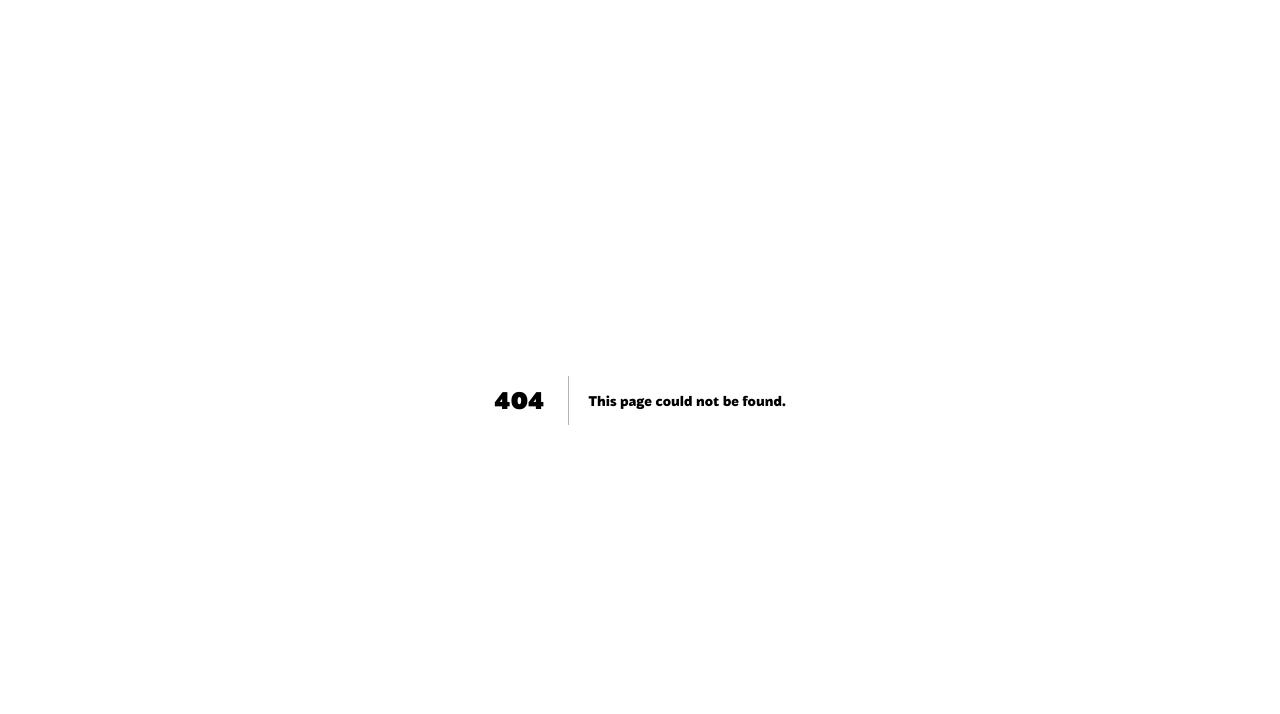
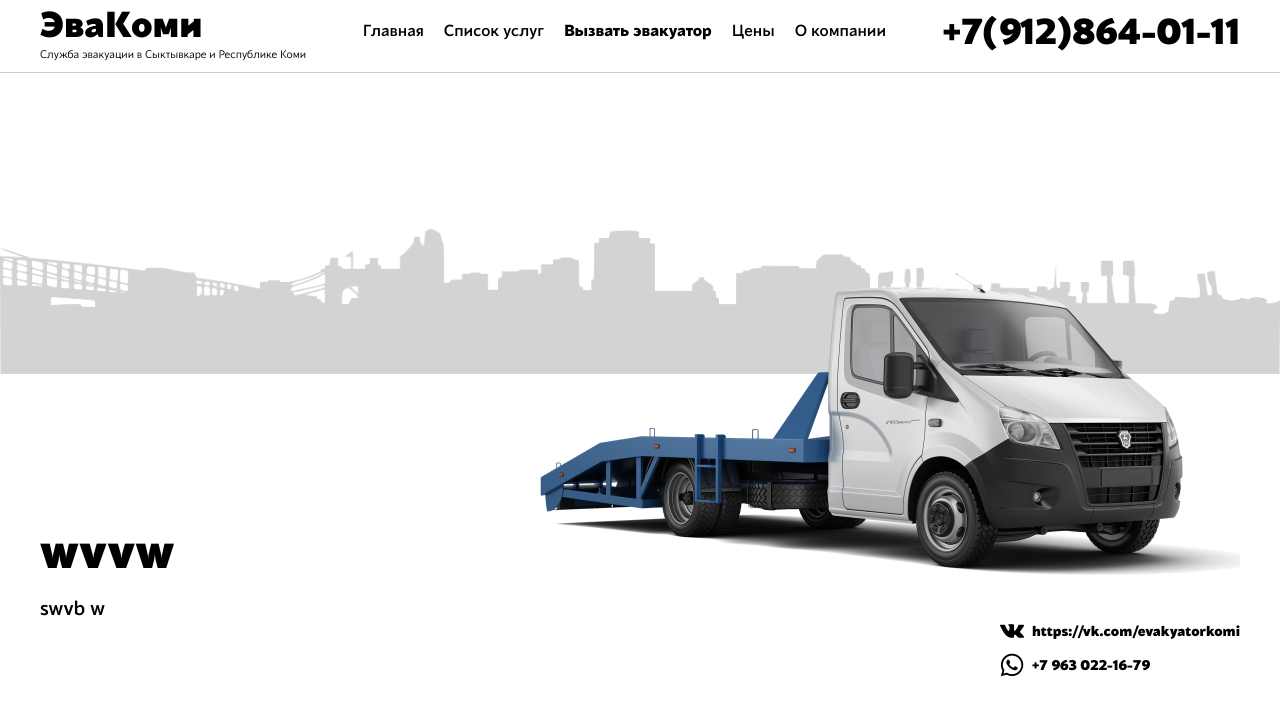
Before and after one commit to TatyanaFilippova/eva-komi, a Next.js app: page /services in a window 1280 px wide. Before the commit this address had no page. Shown: the top 714 px of the page. Built offline with nearby package versions, Linux system fonts and the light colour scheme.

Commit message:
homeBanner и TopBannerServices

```diff
--- a/src/app/page.tsx
+++ b/src/app/page.tsx
@@ -1,6 +1,5 @@
 import styles from "./page.module.scss";
 import Header from "@/widgets/Header/Header";
-import TopBanner from "@/shared/components/TopBanner/TopBanner";
 import RunningLine from "@/shared/components/RunningLine/RunningLine";
 import ServiceCards from "@/shared/components/ServiceCards/ServiceCards/ServiceCards";
 import DescriptionHorizontal from "@/shared/components/DescriptionHorizontal/DescriptionHorizontal";
@@ -9,6 +8,7 @@
 import Benefits from "@/shared/components/Benefits/Benefits";
 import Footer from "@/widgets/Footer/Footer";
 import { getHomeData } from "@/utils/api/api";
+import TopBannerHome from "@/shared/components/TopBanner/home/TopBanner";
 
 export default async function Home() {
   const data = await getHomeData();
@@ -16,7 +16,7 @@
   return (
     <div className={styles.page}>
       <Header />
-      <TopBanner title={data.home.title} description={data.home.text} />
+      <TopBannerHome title={data.home.title} description={data.home.text} />
       <RunningLine text="Все услуги службы эвакуации" />
       {data.home.blocks.map((item, index) => {
         if (
--- /dev/null
+++ b/src/app/services/page.tsx
@@ -0,0 +1,11 @@
+import TopBanner from "@/shared/components/TopBanner/services/TopBanner";
+import Header from "@/widgets/Header/Header";
+
+export default function Home() {
+  return (
+    <>
+      <Header />
+      <TopBanner title="wvvw" description="swvb w" />
+    </>
+  );
+}
--- a/src/shared/components/Contacts/styles.module.scss
+++ b/src/shared/components/Contacts/styles.module.scss
@@ -5,9 +5,7 @@
   flex-direction: column;
   gap: 10px;
 
-  @media (max-width: $mobile) {
-   align-items: end;
-  }
+
 
 }
 
--- a/src/shared/components/RunningLine/styles.module.scss
+++ b/src/shared/components/RunningLine/styles.module.scss
@@ -5,15 +5,15 @@
   overflow: hidden;
   height: 300px;
   width: 100%;
-  margin-top: 50px;
+  margin-top: 100px;
 
   @media (max-width: $tablet) {
     height: 200px;
-    margin-top: 0;
+    margin-top: 100px;
   }
   @media (max-width: $mobile) {
     height: 200px;
-    margin-top: 100px;
+    margin-top: 150px;
   }
 }
 
--- /dev/null
+++ b/src/shared/components/TopBanner/home/TopBanner.tsx
@@ -0,0 +1,44 @@
+"use client";
+import styles from "./styles.module.scss";
+import carBanner from "./../../../assets/images/carBanner.png";
+import fonBanner from "./../../../assets/images/fonBanner.png";
+import Contacts from "./../../Contacts/Contacts";
+import phon from "./../../../assets/images/phon.svg";
+import { useEffect, useState } from "react";
+
+interface TopBannerHomeProps {
+  title: string;
+  heading?: string;
+  description: string;
+}
+
+const TopBannerHome = ({ heading, description, title }: TopBannerHomeProps) => {
+  const [scrolled, setScrolled] = useState(false);
+
+  useEffect(() => {
+    const onScroll = () => setScrolled(window.scrollY > 0);
+    window.addEventListener("scroll", onScroll);
+    return () => window.removeEventListener("scroll", onScroll);
+  }, []);
+  return (
+    <div className={styles.container}>
+      <img src={fonBanner.src} className={styles.fonBanner} />
+      <img src={carBanner.src} className={styles.carBanner} />
+      <div className={styles.shell}>
+        {heading && <div className={styles.heading}>{heading}</div>}
+        <div className={styles.title}>{title}</div>
+        <div className={styles.description}>{description}</div>
+      </div>
+      <div className={styles.shellContacts}>
+        <Contacts />
+        <img
+          src={phon.src}
+          className={scrolled ? styles.imageScrolled : styles.image}
+          alt="phon"
+        />
+      </div>
+    </div>
+  );
+};
+
+export default TopBannerHome;
--- /dev/null
+++ b/src/shared/components/TopBanner/home/styles.module.scss
@@ -0,0 +1,156 @@
+@import "./../../../styles/mixins";
+@import "./../../../styles/variables";
+
+.container {
+  display: flex;
+  flex-direction: column;
+  height: 700px;
+  width: 100%;
+  position: relative;
+  justify-content: center;
+  align-items: center;
+
+  @include layout;
+  @media (max-width: $tablet) {
+    height: 600px;
+  }
+  @media (max-width: $mobile) {
+    height: 500px;
+  }
+}
+
+.fonBanner {
+  position: absolute;
+  left: 0;
+  top: 156px;
+  z-index: -1;
+
+  @media (max-width: $mobile) {
+    top: 100px;
+  }
+}
+
+.carBanner {
+  position: absolute;
+  width: 711px;
+  height: 440px;
+  top: 10px;
+  right: 350px;
+
+  @media (max-width: $tablet) {
+    width: 440px;
+    height: 290px;
+    top: 40px;
+    left: 200px;
+  }
+  @media (max-width: $mobile) {
+    width: 360px;
+    height: 220px;
+    top: 10px;
+    left: 40px;
+  }
+}
+
+.shell {
+  display: flex;
+  flex-direction: column;
+  gap: 14px;
+  text-align: center;
+  width: 70%;
+  margin-top: 550px;
+
+  @media (max-width: $tablet) {
+    margin-top: 350px;
+    width: 90%;
+  }
+  @media (max-width: $mobile) {
+    margin-top: 350px;
+    width: 100%;
+    text-align: left;
+  }
+}
+
+.heading {
+  font-size: 32px;
+  font-weight: $text-regular-text;
+}
+
+.title {
+  @include title-h1;
+  margin-bottom: 20px;
+}
+
+.description {
+  font-size: 20px;
+  font-weight: $text-regular-text;
+
+  @media (max-width: $mobile) {
+    margin-bottom: 80px;
+  }
+}
+
+.shellContacts {
+  display: flex;
+  flex-direction: column;
+  width: 100%;
+  margin-top: 100px;
+
+  @media (max-width: $tablet) {
+    margin-top: 80px;
+  }
+  @media (max-width: $mobile) {
+    align-items: flex-start;
+    margin-top: 0;
+  }
+}
+
+.image {
+  position: fixed;
+  z-index: 100;
+  right: 40px;
+  bottom: 60px;
+  cursor: pointer;
+  width: 102px;
+  height: 102px;
+  opacity: 1;
+  transition: opacity 0.3s ease;
+
+  @media (max-width: $tablet) {
+    height: 82px;
+    right: 24px;
+    bottom: 20px;
+  }
+
+  @media (max-width: $mobile) {
+    width: 62px;
+    height: 62px;
+    bottom: 40px;
+    right: 10px;
+
+  }
+}
+
+.imageScrolled {
+  position: fixed;
+  z-index: 100;
+  right: 40px;
+  bottom: 60px;
+  cursor: pointer;
+  width: 102px;
+  height: 102px;
+  opacity: 0.6;
+
+  @media (max-width: $tablet) {
+    height: 82px;
+    right: 24px;
+    bottom: 20px;
+  }
+
+  @media (max-width: $mobile) {
+    width: 62px;
+    height: 62px;
+    bottom: 40px;
+    right: 10px;
+
+  }
+}
--- a/src/shared/components/TopBanner/TopBanner.tsx
+++ b/src/shared/components/TopBanner/services/TopBanner.tsx
@@ -1,7 +1,7 @@
 "use client";
 import styles from "./styles.module.scss";
-import carBanner from "./../../assets/images/carBanner.png";
-import fonBanner from "./../../assets/images/fonBanner.png";
+import carBanner from "./../../../assets/images/carBanner.png";
+import fonBanner from "./../../../assets/images/fonBanner.png";
 import Contacts from "@/shared/components/Contacts/Contacts";
 
 interface TopBannerProps {
--- a/src/shared/components/TopBanner/styles.module.scss
+++ b/src/shared/components/TopBanner/services/styles.module.scss
@@ -1,5 +1,5 @@
-@import "./../../styles/mixins";
-@import "./../../styles/variables";
+@import "./../../../styles/mixins";
+@import "./../../../styles/variables";
 
 .container {
   display: flex;
--- a/src/widgets/Header/Header.tsx
+++ b/src/widgets/Header/Header.tsx
@@ -15,7 +15,7 @@
         </div>
         <div className={styles.container_menu}>
           <Link href="/#">Главная</Link>
-          <Link href="/#">Список услуг</Link>
+          <Link href="/services">Список услуг</Link>
           <Link href="/#">Вызвать эвакуатор</Link>
           <Link href="/#">Цены</Link>
           <Link href="/#">О компании</Link>
```
Also changed, not shown: 2 other files (tests, documents, lock files or other folders).
